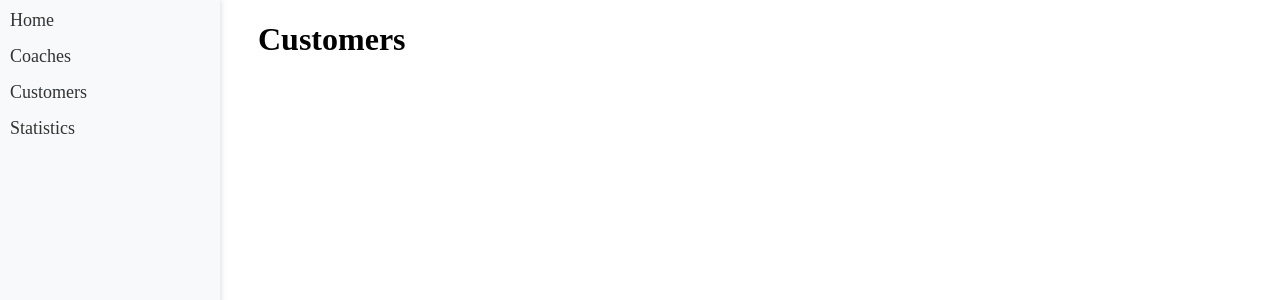
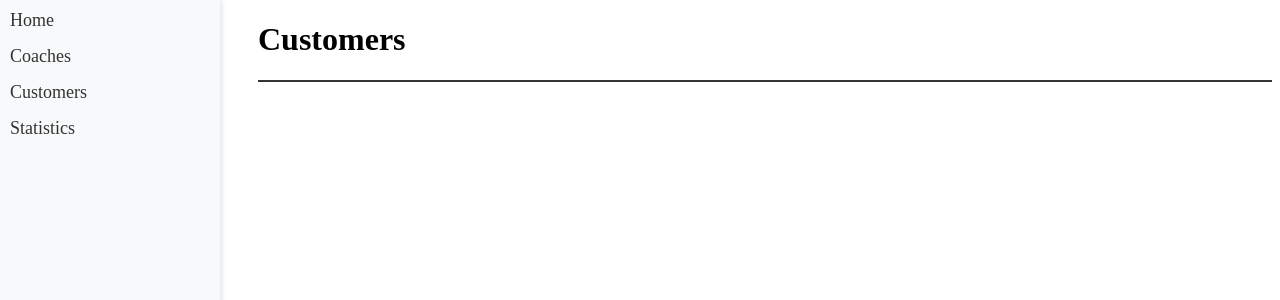
Before and after one commit to EpitechNice/EPITECH-Soul-Connection, a Nuxt app in the folder soul_connection/: page /customers in a window 1280 px wide. Shown: the top 300 px of the page. Built offline with nearby package versions, Linux system fonts and the light colour scheme.

Commit message:
add separator title and content page

```diff
--- a/soul_connection/assets/css/main.css
+++ b/soul_connection/assets/css/main.css
@@ -2,3 +2,8 @@
     margin-left: 250px;
     padding: px;
 }
+
+.separator {
+    border-top: 2px solid #353535;
+    margin: 20px 0;
+}
--- a/soul_connection/pages/coaches.vue
+++ b/soul_connection/pages/coaches.vue
@@ -1,9 +1,11 @@
 <template>
     <div class="pages">
         <h1>Coaches</h1>
-        <pre>
-            {{ posts }}
-        </pre>
+        <div class="separator"></div>
+        <article v-for="post in posts" :key="post.id">
+            <h2>{{ post.title }}</h2>
+            <p>{{ post.body }}</p>
+        </article>
     </div>
 </template>
 
--- a/soul_connection/pages/customers.vue
+++ b/soul_connection/pages/customers.vue
@@ -1,5 +1,6 @@
 <template>
     <div class="pages">
         <h1>Customers</h1>
+        <div class="separator"></div>
     </div>
 </template>
--- a/soul_connection/pages/index.vue
+++ b/soul_connection/pages/index.vue
@@ -2,5 +2,6 @@
     <div class="pages">
         <h1>Soul Connection</h1>
         <h2>Dashboard</h2>
+        <div class="separator"></div>
     </div>
 </template>
--- a/soul_connection/pages/statistics.vue
+++ b/soul_connection/pages/statistics.vue
@@ -1,5 +1,6 @@
 <template>
     <div class="pages">
         <h1>Statistics</h1>
+        <div class="separator"></div>
     </div>
 </template>
```
